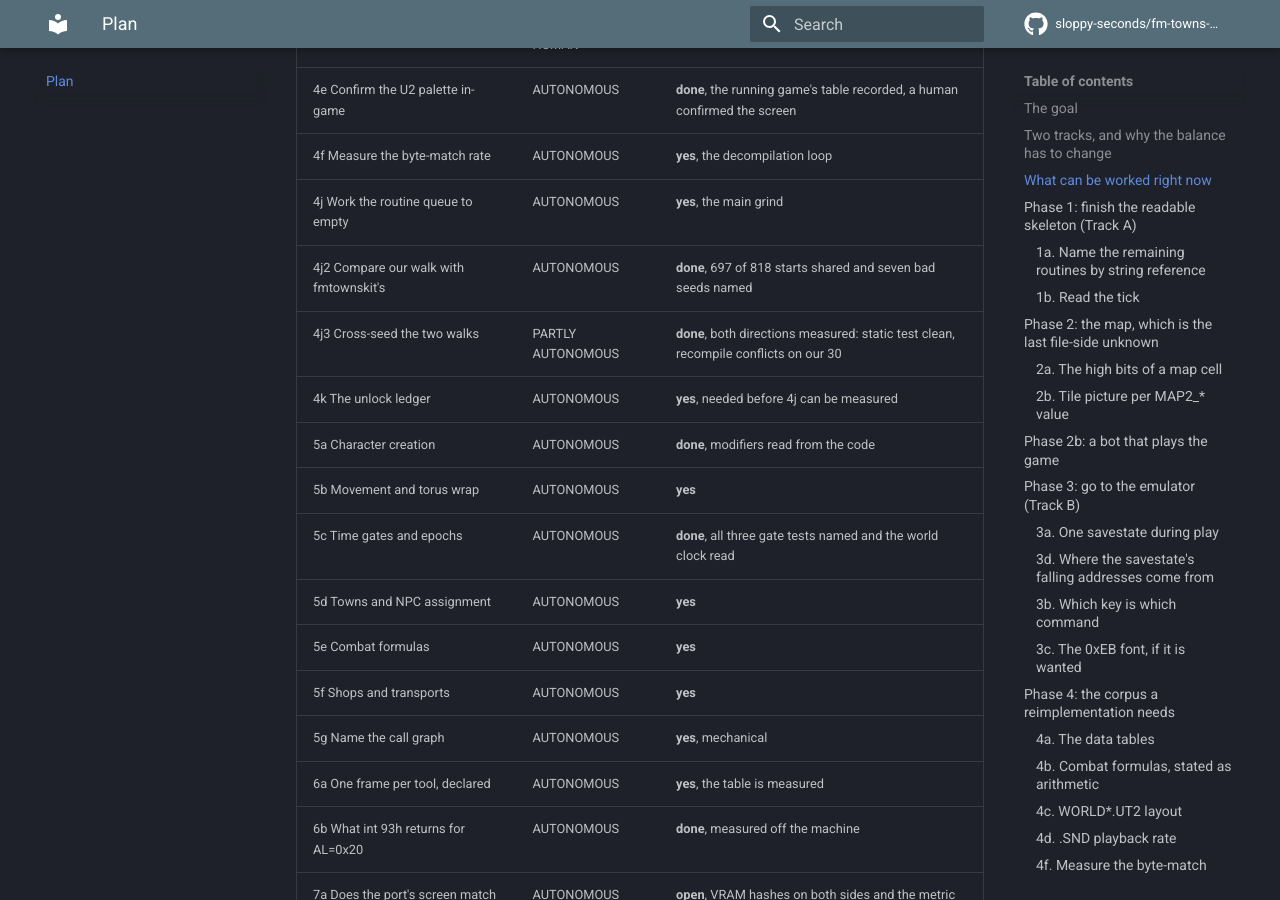
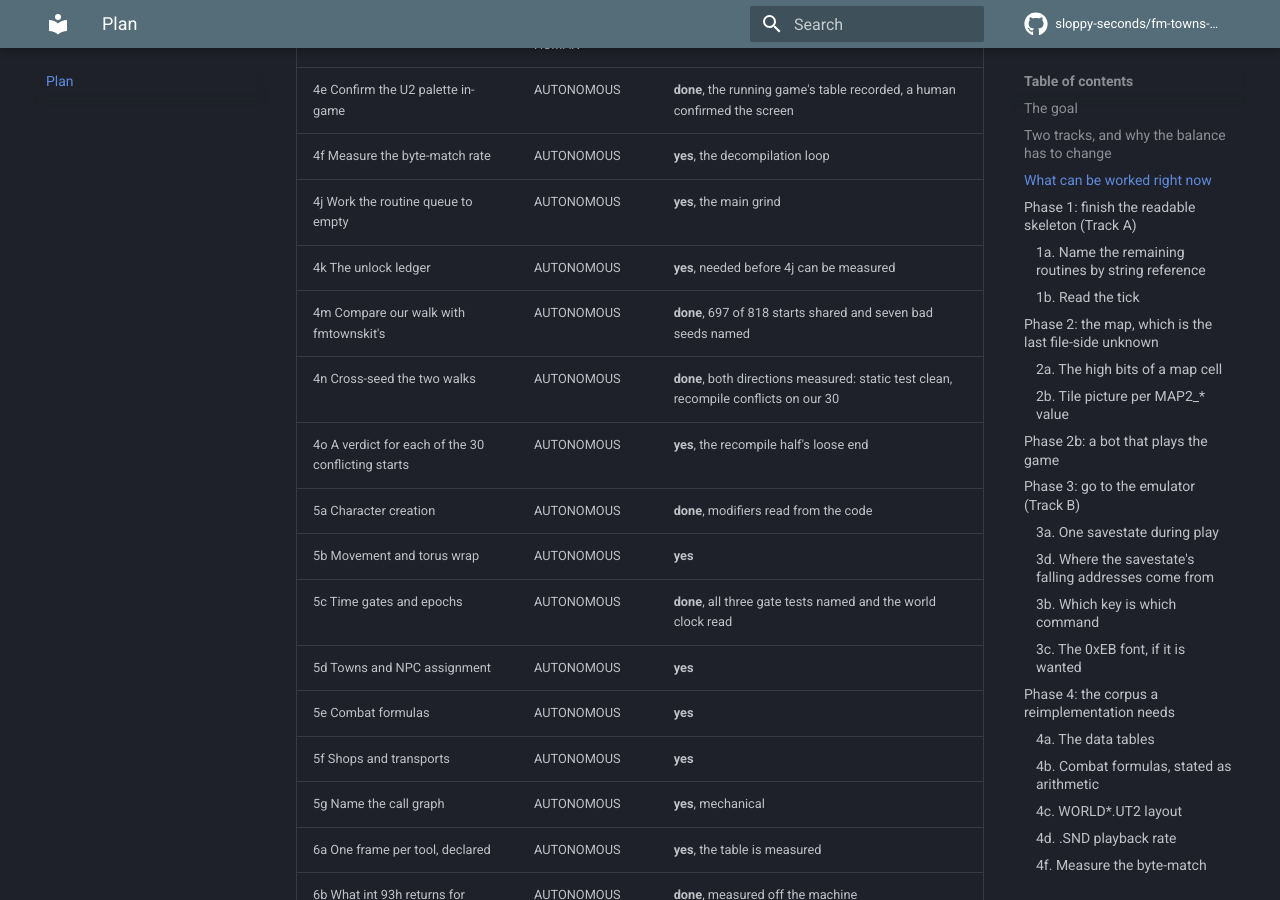
Before and after one commit to sloppy-seconds/fm-towns-ultima, an MkDocs documentation site: the page built from docs/plan.md, in a window 1280 px wide and 900 px high, scrolled down 2728 px. Built offline with MkDocs 1.6.1 and Material for MkDocs 9.7.7, drawn with Linux system fonts in a browser that asks for light colours; comment, search, counter and statistics services are not loaded; some of the changed text lies outside the part shown.

Commit message:
Housekeeping: three unparseable plan ids, and the kit's .agents inventory
plancheck --todo printed a row as "? AUTONOMOUS OPEN (untitled)", which means an item nothing can name.
The cause was mine: tools/plancheck.js takes an item id as ^([0-9][a-z])\. and I had written 4j2, 4j3 and
4j4, which are three characters and therefore invisible to every tool that reads the plan. Renamed into the
existing two-character scheme as 4m, 4n and 4o, with the four cross-references updated (plan summary table,
tools/README.md, checkall.js, recomp-cross.sh) and 4o given the summary row it never had.

Second, git status showed "? fmtownskit" because the kit's own .agents/ work in progress is untracked inside
the submodule. It is excluded in the submodule's own info/exclude now, so status is readable without any
change to what is tracked in either repository.

```diff
--- a/docs/plan.md
+++ b/docs/plan.md
@@ -81,9 +81,10 @@ from the items below rather than maintained separately.
 | 4e Confirm the U2 palette in-game | AUTONOMOUS | **done**, the running game's table recorded, a human confirmed the screen |
 | 4f Measure the byte-match rate | AUTONOMOUS | **yes**, the decompilation loop
 | 4j Work the routine queue to empty | AUTONOMOUS | **yes**, the main grind |
-| 4j2 Compare our walk with fmtownskit's | AUTONOMOUS | **done**, 697 of 818 starts shared and seven bad seeds named |
-| 4j3 Cross-seed the two walks | PARTLY AUTONOMOUS | **done**, both directions measured: static test clean, recompile conflicts on our 30 |
 | 4k The unlock ledger | AUTONOMOUS | **yes**, needed before 4j can be measured |
+| 4m Compare our walk with fmtownskit's | AUTONOMOUS | **done**, 697 of 818 starts shared and seven bad seeds named |
+| 4n Cross-seed the two walks | AUTONOMOUS | **done**, both directions measured: static test clean, recompile conflicts on our 30 |
+| 4o A verdict for each of the 30 conflicting starts | AUTONOMOUS | **yes**, the recompile half's loose end |
 | 5a Character creation | AUTONOMOUS | **done**, modifiers read from the code |
 | 5b Movement and torus wrap | AUTONOMOUS | **yes** |
 | 5c Time gates and epochs | AUTONOMOUS | **done**, all three gate tests named and the world clock read |
@@ -593,7 +594,7 @@ takes no GL path at all.
 screenshot. The stdio client completes the handshake and `tools/list` but never gets a
 `tools/call` response, and that is a bug in `tools/mcp-geartowns.py`, not in Geartowns.
 
-### 4j3. Cross-seed the two walks
+### 4n. Cross-seed the two walks
 
 **State:** DONE · **Autonomy:** AUTONOMOUS
 
@@ -623,7 +624,7 @@ function start, which is the same distinction the 77 drew.
 The comparison tool's first version could not fail, because it matched `/refused (?!0\b)/` against a line that
 states `2 refused` with the count first. It now parses the counts and treats a missing count as a failure.
 
-### 4j4. A verdict for each of the 30 conflicting starts
+### 4o. A verdict for each of the 30 conflicting starts
 
 **State:** OPEN · **Autonomy:** AUTONOMOUS
 
@@ -648,7 +649,7 @@ remaining work mechanical instead of a disagreement.
 rebuilding it means generating both from the tools that own them and adding our 30 addresses. Until that exists
 as a script the direction stays unmeasured. The conflict test is the reason to expect it to work.
 
-### 4j2. Compare our walk with fmtownskit's
+### 4m. Compare our walk with fmtownskit's
 
 **State:** DONE · **Autonomy:** AUTONOMOUS
 
@@ -1336,7 +1337,7 @@ drawn (`PAU`, then read the grid), and step the port to the same screen, which i
 finishes rather than a fixed frame count. Two stills of the same screen, then the ramp diff is meaningful, and
 the region-by-region difference becomes statable.
 
-### The rendered-frame route is blocked, and VRAM is the route that works
+#### The rendered-frame route is blocked, and VRAM is the route that works
 
 A rendered frame **cannot** be the comparison. The kit's `render()` gives 704x525 of the CRTC's layer windows, and
 the supervisor's capture is a 640x480 window **with its title bar in it**, which the vision model read back as
@@ -1369,7 +1370,7 @@ break on both sides at the same address (`BP 000C:<addr>` on the machine, `U2_ST
 VRAM there, at a point both reach exactly once. The obvious candidate is the instruction after the title art is
 blitted, which needs the blit located first, and locating it is the same read that would give 5b its viewport.
 
-### The attempt at that anchor, and what it found (all of it useful)
+#### The attempt at that anchor, and what it found (all of it useful)
 
 **Chosen anchor: `0x0e4b8d`**, the KYB_read call site, first hit, on both sides. The port side works and is
 informative: `U2_VRAM_HASH` now runs from a stop as well as from the end of a run, and at the first hit the port
```
Also changed, not shown: tools/README.md (+1 -1 lines), 2 other files.
